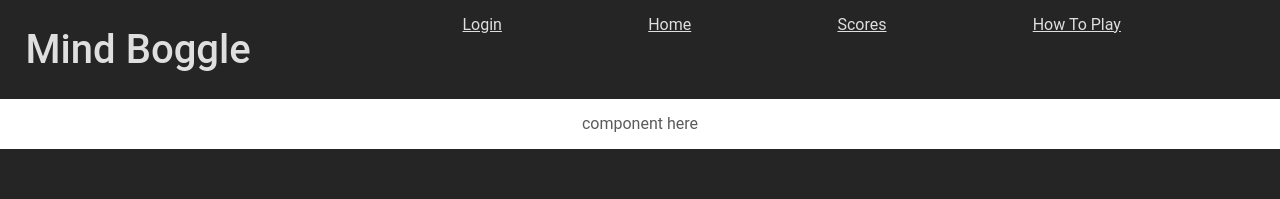
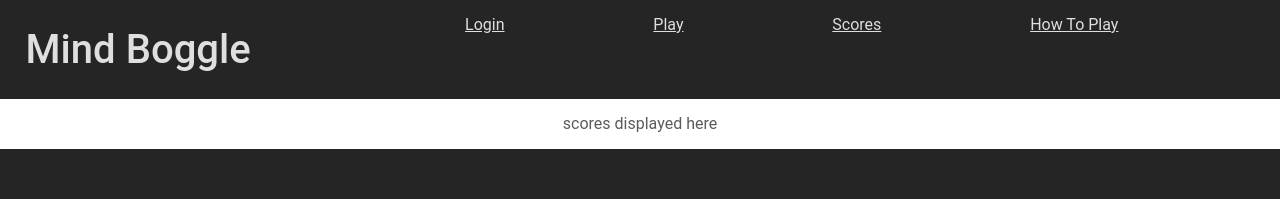
Before and after one commit to dheap3/startup, a React (Vite) app: page /scores in a window 1280 px wide. Shown: the top 199 px of the page. Built offline with nearby package versions, Linux system fonts and the light colour scheme.

Commit message:
react components for each page created

```diff
--- a/package.json
+++ b/package.json
@@ -24,6 +24,9 @@
   },
   "dependencies": {
     "bootstrap": "^5.3.3",
-    "react-bootstrap": "^2.10.9"
+    "react": "^19.0.0",
+    "react-bootstrap": "^2.10.9",
+    "react-dom": "^19.0.0",
+    "react-router-dom": "^7.1.5"
   }
 }
--- a/src/app.jsx
+++ b/src/app.jsx
@@ -1,30 +1,42 @@
 import React from 'react';
 import 'bootstrap/dist/css/bootstrap.min.css';
 import './app.css';
+import { BrowserRouter, NavLink, Route, Routes } from 'react-router-dom';
+import { Login } from './login/login';
+import { Play } from './play/play';
+import { Scores } from './scores/scores';
+import { HTP } from './howToPlay/htp';
+
 
 export default function App() {
 return (
-        <body>
+    <BrowserRouter>
         <header>
-        <h1 class="Title">Mind Boggle</h1>
+            <h1 className="Title">Mind Boggle</h1>
             <nav>
-            <li class="link"><a href="login.html">Login</a></li>
-          <li class="link"><a href="index.html">Home</a></li>
-          <li class="link"><a href="scores.html">Scores</a></li>
-          <li class="link"><a href="htp.html">How To Play</a></li>
+                <li className="link"><NavLink to="/">Login</NavLink></li>
+                <li className="link"><NavLink to="/play">Play</NavLink></li>
+                <li className="link"><NavLink to="/scores">Scores</NavLink></li>
+                <li className="link"><NavLink to="/htp">How To Play</NavLink></li>
             </nav>
         </header>
 
-      <main>
-        component here
-      </main>
+        <Routes>
+            <Route path='/' element={<Login />} exact />
+            <Route path='/play' element={<Play />} />
+            <Route path='/scores' element={<Scores />} />
+            <Route path='/htp' element={<HTP />} />
+            <Route path='*' element={<NotFound />} />
+        </Routes>
+
         <footer>
             <span>David Heap</span>
 
-        <a class="link" href="https://github.com/dheap3/startup.git">GitHub</a>
+            <a className="link" href="https://github.com/dheap3/startup.git">GitHub</a>
         </footer>
-
-
-  </body>
+    </BrowserRouter>
 );
 }
+function NotFound() {
+return <main className="container-fluid bg-secondary text-center">404: Return to sender. Address unknown.</main>;
+}
--- /dev/null
+++ b/src/howToPlay/htp.jsx
@@ -0,0 +1,9 @@
+import React from 'react';
+
+export function HTP() {
+  return (
+    <main>
+      <div>how to play displayed here</div>
+    </main>
+  );
+}
--- /dev/null
+++ b/src/login/login.jsx
@@ -0,0 +1,9 @@
+import React from 'react';
+
+export function Login() {
+  return (
+    <main>
+      <div>login displayed here</div>
+    </main>
+  );
+}
--- /dev/null
+++ b/src/play/play.jsx
@@ -0,0 +1,9 @@
+import React from 'react';
+
+export function Play() {
+  return (
+    <main>
+      <div>play displayed here</div>
+    </main>
+  );
+}
--- /dev/null
+++ b/src/scores/scores.jsx
@@ -0,0 +1,9 @@
+import React from 'react';
+
+export function Scores() {
+  return (
+    <main>
+      <div>scores displayed here</div>
+    </main>
+  );
+}
```
Also changed, not shown: 1 other file (tests, documents, lock files or other folders). Lines whose indentation alone changed are shown as unchanged.
